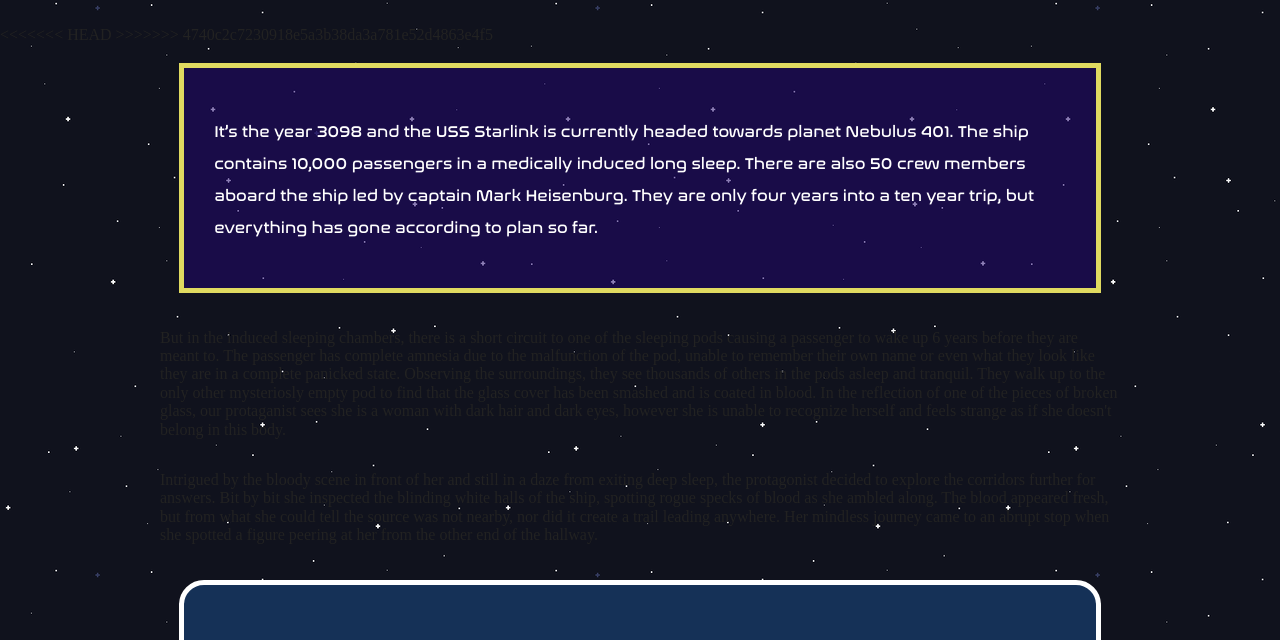
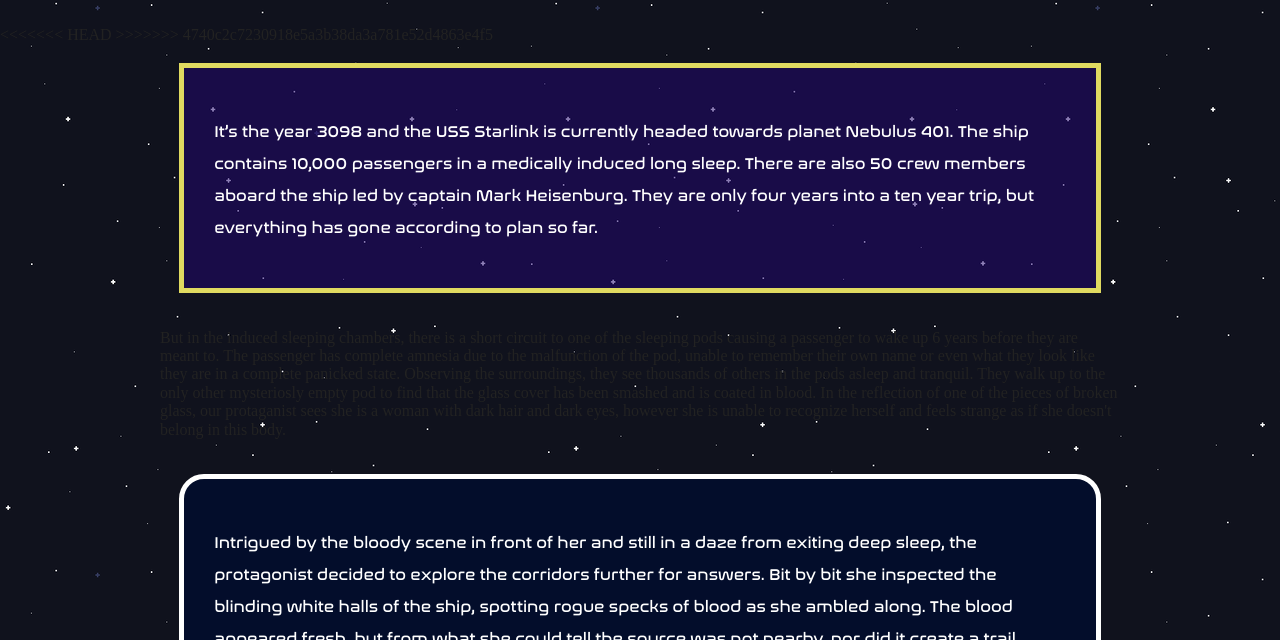
Before and after one commit to gray2/exquisite-corpse, a website built with Parcel: page index.html in a window 1280 px wide. Shown: the part 160-800 px from the top of the page. Built offline with nearby package versions, Linux system fonts and the light colour scheme.

Commit message:
added isabella css

```diff
--- a/css/main.css
+++ b/css/main.css
@@ -115,7 +115,7 @@ body{
 }
 
 .isabella{
-  background-color: rgb(21, 49, 87);
+  background-color: rgb(3, 13, 43);
   font-family: 'nasa', sans-serif;
   line-height: 2em;
   color: white;
--- a/index.html
+++ b/index.html
@@ -61,7 +61,7 @@
       <section id="aidan">
         <p>But in the induced sleeping chambers, there is a short circuit to one of the sleeping pods causing a passenger to wake up 6 years before they are meant to. The passenger has complete amnesia due to the malfunction of the pod, unable to remember their own name or even what they look like they are in a complete panicked state. Observing the surroundings, they see thousands of others in the pods asleep and tranquil. They walk up to the only other mysteriosly empty pod to find that the glass cover has been smashed and is coated in blood. In the reflection of one of the pieces of broken glass, our protaganist sees she is a woman with dark hair and dark eyes, however she is unable to recognize herself and feels strange as if she doesn't belong in this body. </p>
       </section>
-      <section id="isabella">
+      <section id="isabella" class="isabella">
         <p>Intrigued by the bloody scene in front of her and still in a daze from exiting deep sleep, the protagonist decided to explore the corridors further for answers.
            Bit by bit she inspected the blinding white halls of the ship, spotting rogue specks of blood as she ambled along. The blood appeared fresh, but from what she could tell the source was not nearby, nor did it create a trail leading anywhere.
            Her mindless journey came to an abrupt stop when she spotted a figure peering at her from the other end of the hallway.</p>
```
